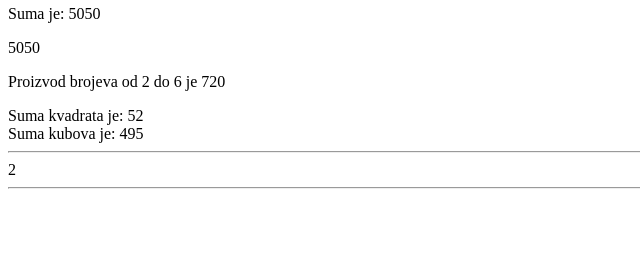
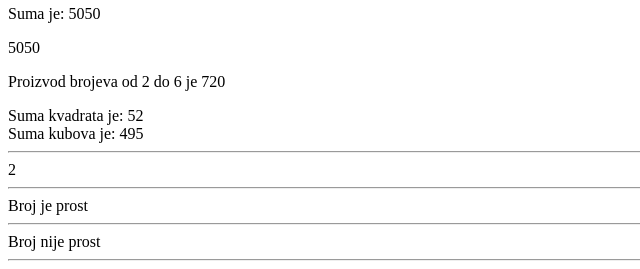
Before and after one commit to itbootcampphp/php-gen5, a PHP site: page / in a window 1280 px wide. Shown: the part 1643-1912 px from the top of the page, without its empty margins (0-640 px from the left). Before the commit the page ends 1832 px from the top, so only its background shows below. Run offline with PHP 8.4, Linux system fonts and the light colour scheme.

Commit message:
11_WHILE

```diff
--- a/11_WHILE/index.php
+++ b/11_WHILE/index.php
@@ -245,6 +245,48 @@
 
         echo "$deljiv <hr>";
 
+        // 12. ZADATAK
+        /*
+            Odrediti da li je dati prirodan broj n prost. Broj je prost ako je deljiv samo sa jedan i sa samim sobom
+        */
+        // 1. NAČIN
+        $n = 2;
+        $br = 1;
+        $deljivi = 0;
+        while($br <= $n){
+            if($n % $br == 0){
+                $deljivi++;
+            }
+            $br++;
+        }
+
+        if($deljivi == 2){
+            echo "Broj je prost <hr>";
+        }
+        else {
+            echo "Broj nije prost <hr>";
+        }
+
+        // 2. NAČIN
+        $n = 9;
+        $br = 2;
+        $prost = true;
+
+        while($br <= $n/2){
+            if($n % $br == 0){
+                $prost = false;
+                break;
+            }
+            $br++;
+        }
+        if($prost){
+            echo "Broj je prost <hr>";
+        }
+        else {
+            echo "Broj nije prost <hr>";
+        }
+
+
 
     ?>
     </body>
```
